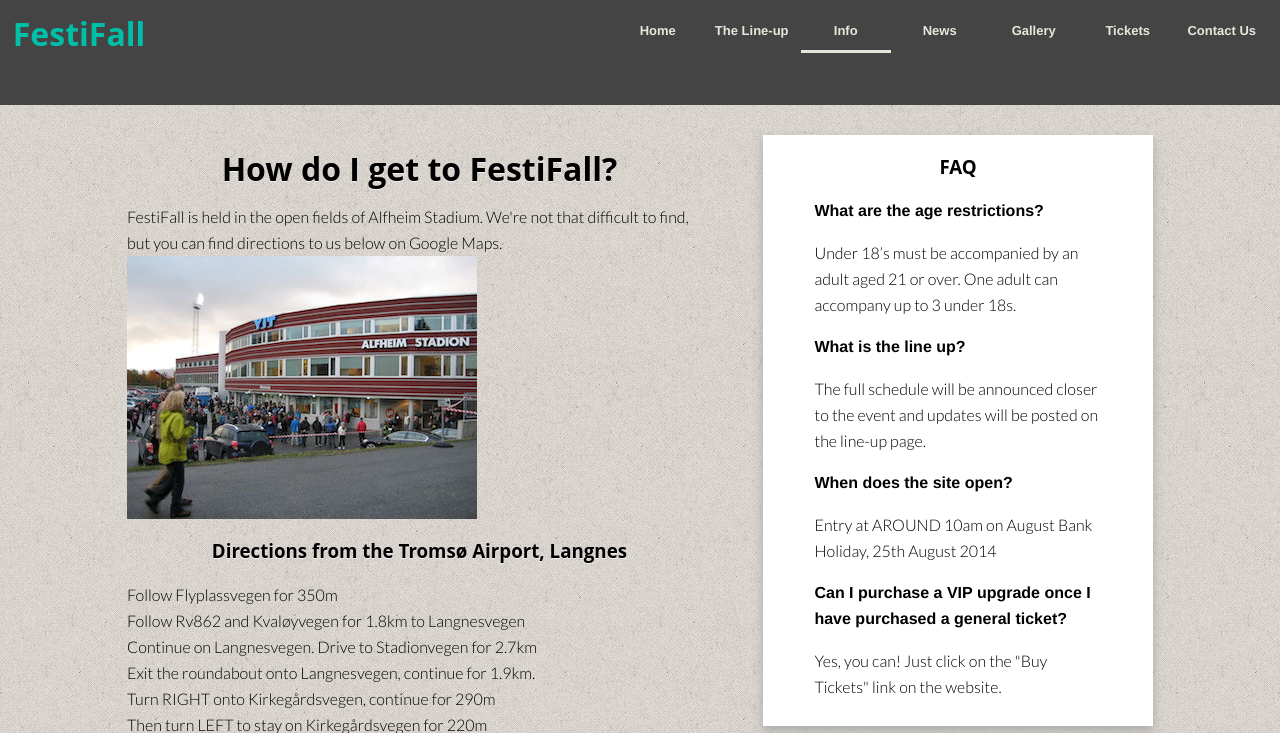
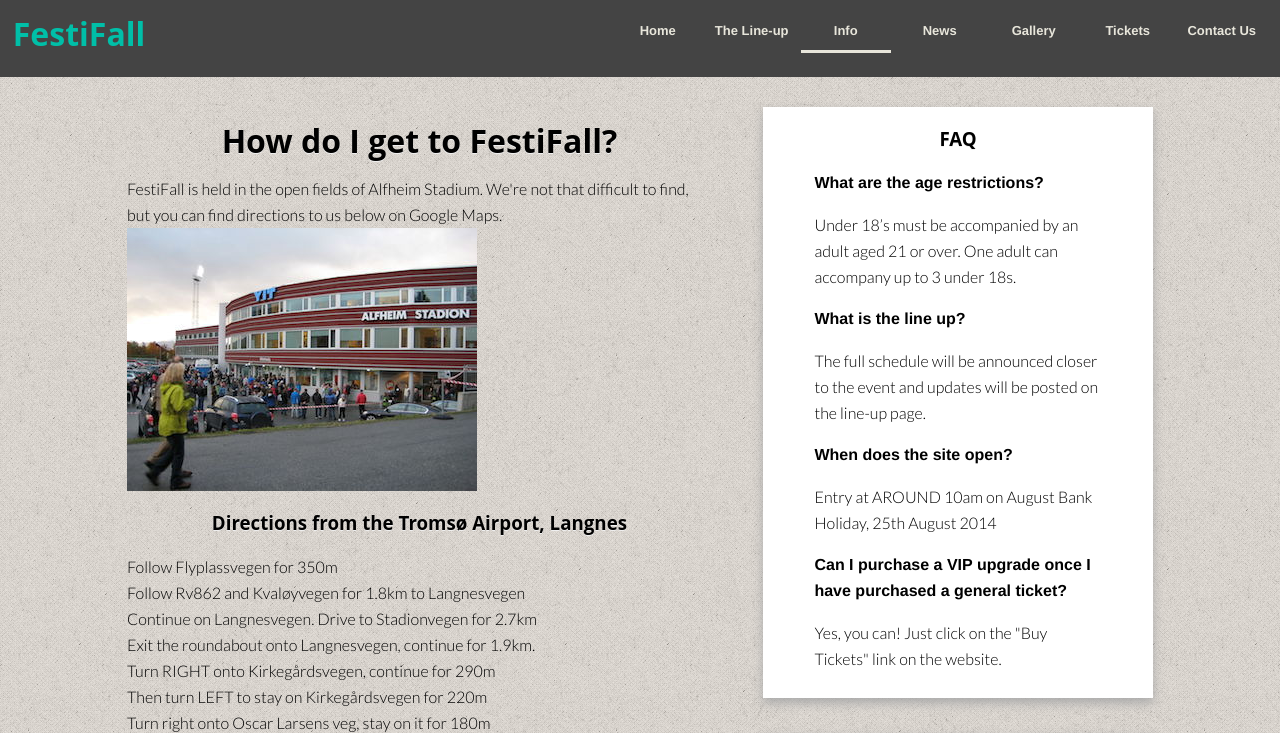
Before and after one commit to nicholedwight/FestiFall, a PHP site: page /info.html in a window 1280 px wide. Shown: the top 733 px of the page. Run offline with PHP 8.4, Linux system fonts and the light colour scheme; some libraries are stand-ins or nearby versions.

Commit message:
More nav

```diff
--- a/css/main.css
+++ b/css/main.css
@@ -333,7 +333,7 @@ header.wrapper {
     }
 
     nav {
-      height: 100px;
+      height: 72px;
     }
 
     nav a:visited {
@@ -375,10 +375,6 @@ header.wrapper {
 }
 
 @media only screen and (min-width: 650px) {
-
-    header.wrapper {
-      width: 90%;
-    }
 
     .nav-primary li {
       padding: 7px;
```
